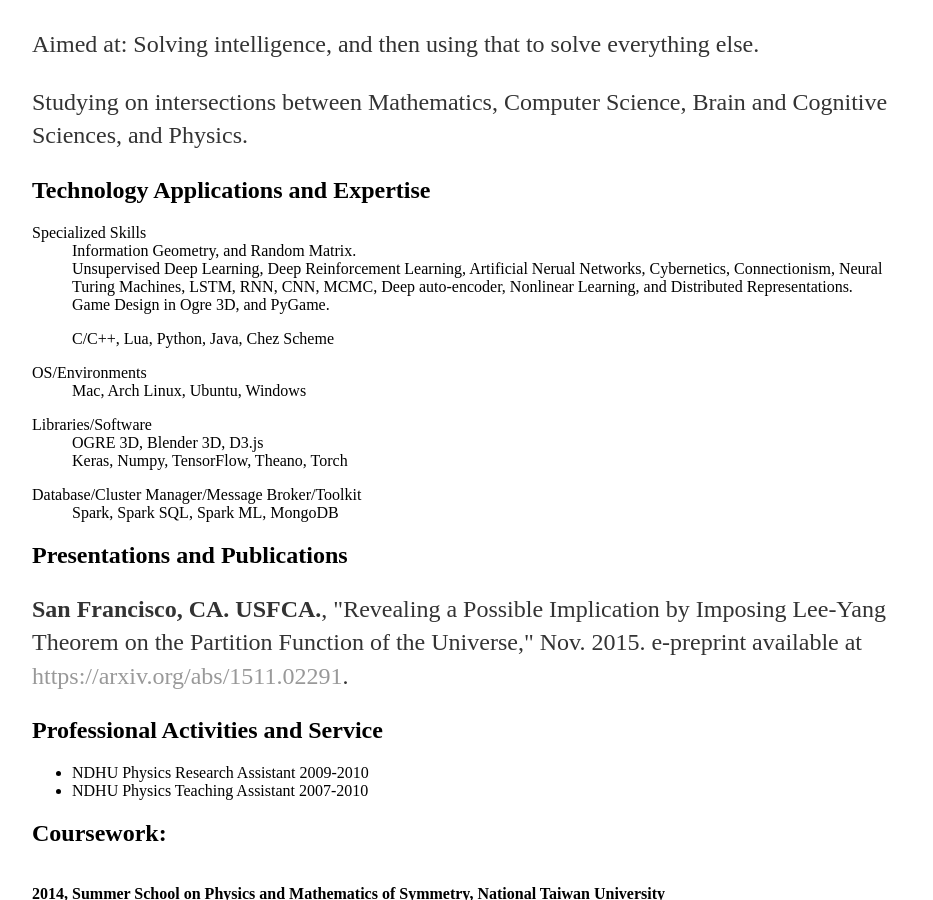
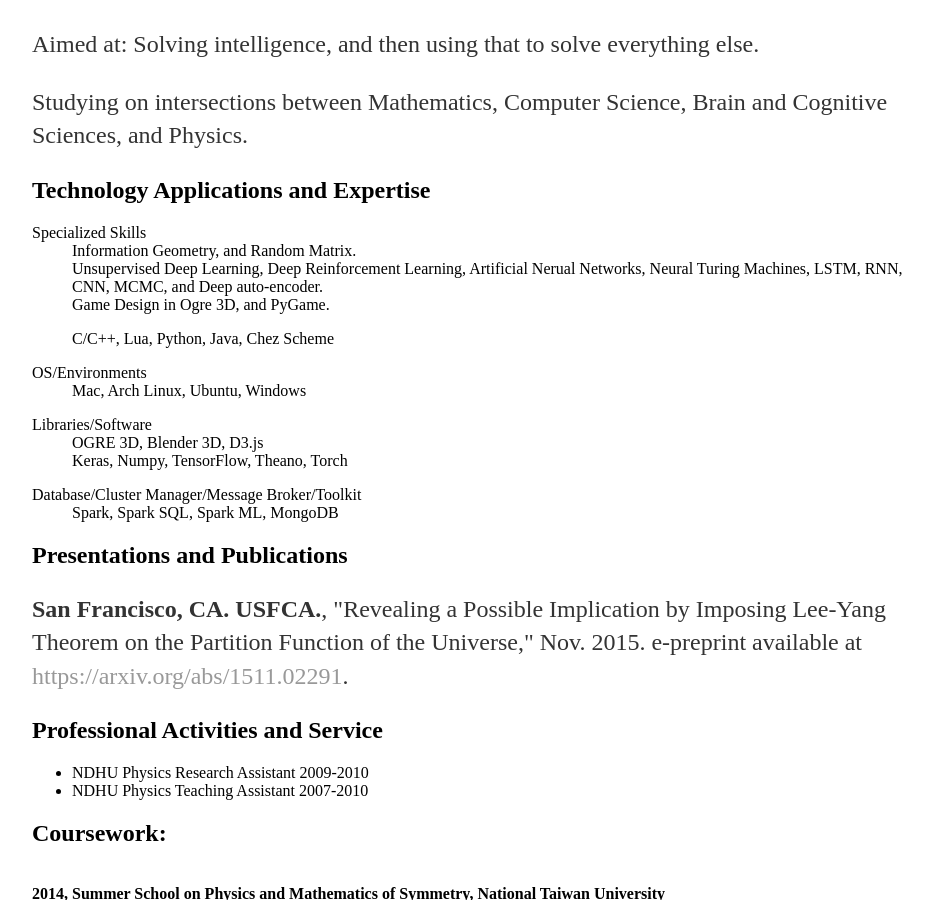
Before and after one commit to williamchuang/williamchuang.github.io, a Jekyll site: the page built from cv/index.html, in a window 1280 px wide and 900 px high, scrolled down 303 px. Shown: the whole window, without its empty margins (160-1093 px from the left). Built offline with Jekyll 4.4.1, drawn with Linux system fonts in a browser that asks for light colours; comment, search, counter and statistics services are not loaded.

Commit message:
Update index.html

```diff
--- a/cv/index.html
+++ b/cv/index.html
@@ -26,7 +26,7 @@ description: Current CV for William Chuang.
 					<dl class="dl-horizontal">
 						<dt>Specialized Skills</dt>
 						<dd>Information Geometry, and Random Matrix.</dd>
-						<dd>Unsupervised Deep Learning, Deep Reinforcement Learning, Artificial Nerual Networks, Cybernetics, Connectionism, Neural Turing Machines, LSTM, RNN, CNN, MCMC, Deep auto-encoder, Nonlinear Learning, and Distributed Representations.</dd>
+						<dd>Unsupervised Deep Learning, Deep Reinforcement Learning, Artificial Nerual Networks, Neural Turing Machines, LSTM, RNN, CNN, MCMC, and Deep auto-encoder.</dd>
 						<dd>Game Design in Ogre 3D, and PyGame.</dd>
 
 					</dl>
```
